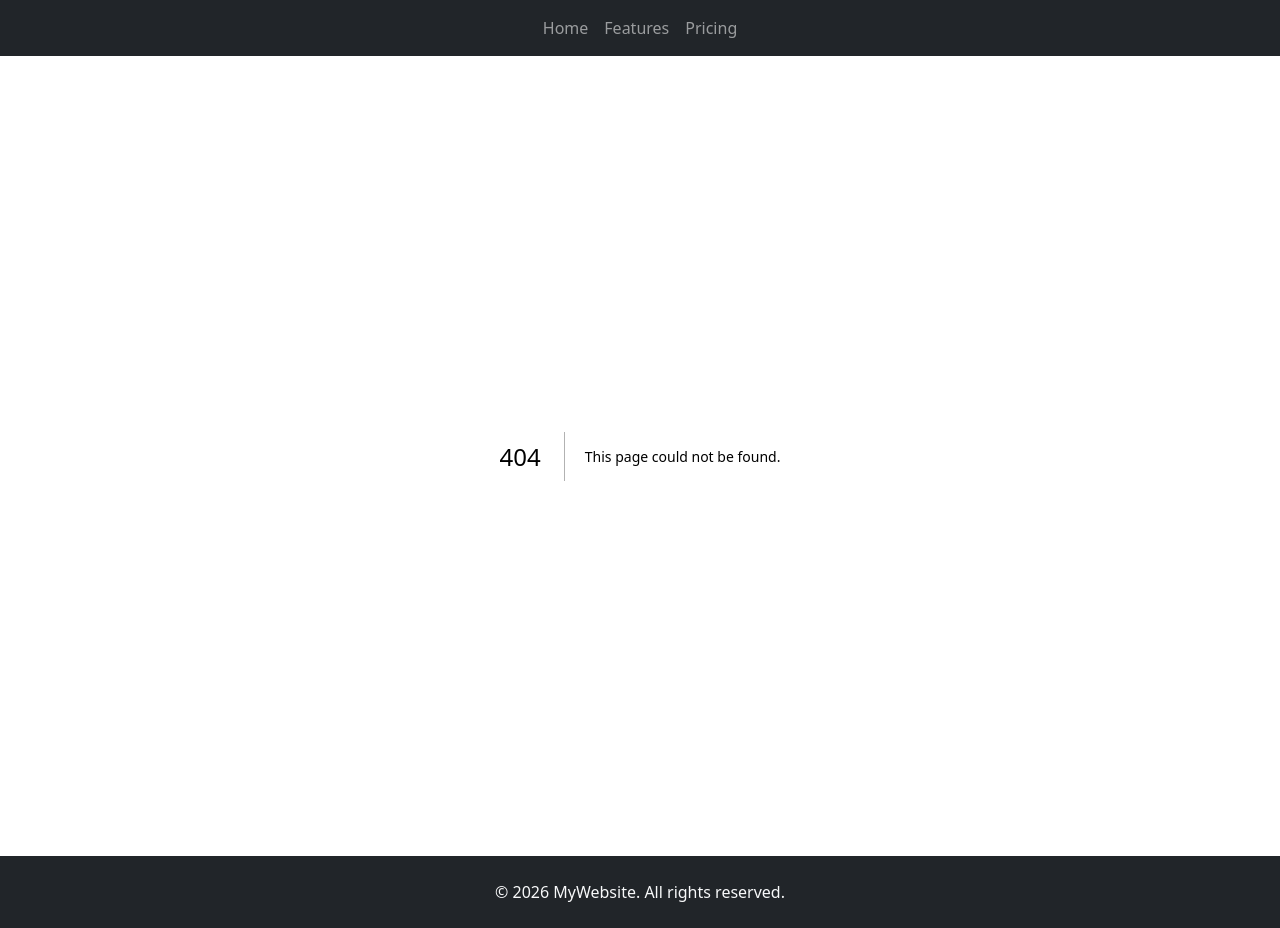
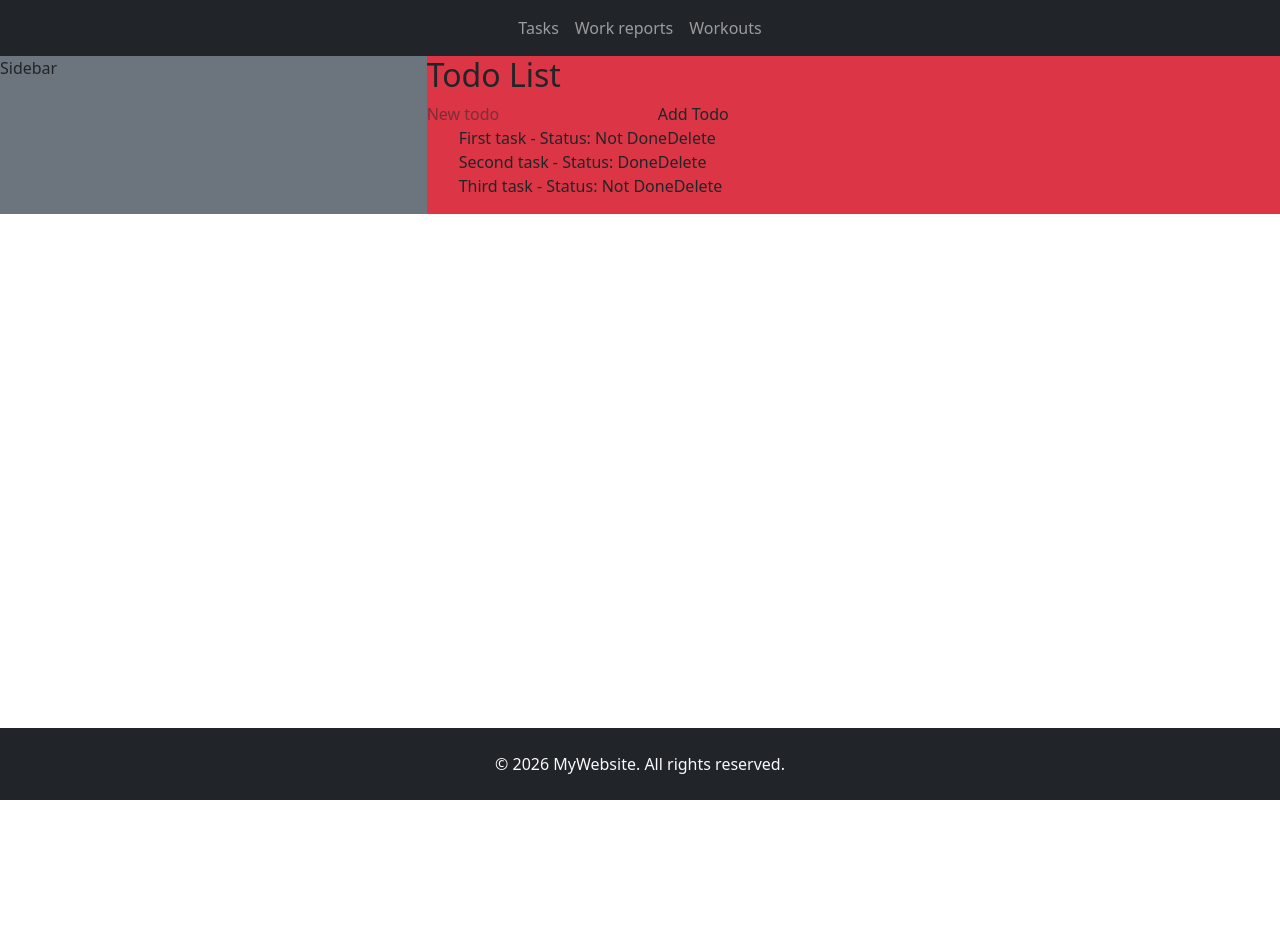
Before and after one commit to dramlian/life-organizer, a Next.js app: page /tasks in a window 1280 px wide. Before the commit this address had no page. After the commit the page ends 800 px from the top, so only its background shows below. Built offline with nearby package versions, Linux system fonts and the light colour scheme.

Commit message:
Very primitive initial todo list

```diff
--- a/app/components/NavbarClient.tsx
+++ b/app/components/NavbarClient.tsx
@@ -8,9 +8,9 @@ export default function NavbarClient() {
         <Navbar bg="dark" data-bs-theme="dark">
             <Container>
                 <Nav className="mx-auto">
-                    <Nav.Link>Home</Nav.Link>
-                    <Nav.Link>Features</Nav.Link>
-                    <Nav.Link>Pricing</Nav.Link>
+                    <Nav.Link>Tasks</Nav.Link>
+                    <Nav.Link>Work reports</Nav.Link>
+                    <Nav.Link>Workouts</Nav.Link>
                 </Nav>
             </Container>
         </Navbar>
--- /dev/null
+++ b/app/components/TodoList.tsx
@@ -0,0 +1,58 @@
+'use client';
+
+import { useState, useEffect } from "react";
+
+export default function TodoList() {
+
+    interface Todo {
+        id: number;
+        content: string;
+        done: boolean;
+    }
+
+    const [todos, setTodos] = useState<Todo[]>([]);
+    const [inputTextValue, setInputTextValue] = useState<string>("");
+
+    useEffect(() => {
+        const initialTodos: Todo[] = [
+            { id: 1, content: "First task", done: false },
+            { id: 2, content: "Second task", done: true },
+            { id: 3, content: "Third task", done: false },
+        ];
+        setTodos(initialTodos);
+    }, []);
+
+    function deleteTodo(id: number) {
+        setTodos(todos.filter(todo => todo.id !== id));
+    }
+
+    function addTodo(content: string) {
+        const newTodo: Todo = {
+            id: todos.length + 1,
+            content,
+            done: false,
+        };
+        setTodos([...todos, newTodo]);
+    }
+
+    return (
+        <div>
+            <h2>Todo List</h2>
+            <input
+                type="text"
+                placeholder="New todo"
+                value={inputTextValue}
+                onChange={(e) => setInputTextValue(e.target.value)}
+            />
+            <button onClick={() => addTodo(inputTextValue)}>Add Todo</button>
+            <ul>
+                {todos.map((todo) => (
+                    <li key={todo.id}>
+                        {todo.content} - Status: {todo.done ? "Done" : "Not Done"}
+                        <button onClick={() => deleteTodo(todo.id)}>Delete</button>
+                    </li>
+                ))}
+            </ul>
+        </div>
+    );
+}
--- /dev/null
+++ b/app/tasks/page.tsx
@@ -0,0 +1,17 @@
+import { Container, Row, Col } from "react-bootstrap";
+import TodoList from "../components/TodoList";
+
+export default function Tasks() {
+    return (
+        <Container fluid className="h-100 p-0">
+            <Row className="h-100 g-0">
+                <Col md={4} className="bg-secondary">
+                    <p>Sidebar</p>
+                </Col>
+                <Col md={8} className="bg-danger">
+                    <TodoList />
+                </Col>
+            </Row>
+        </Container>
+    );
+}
```
